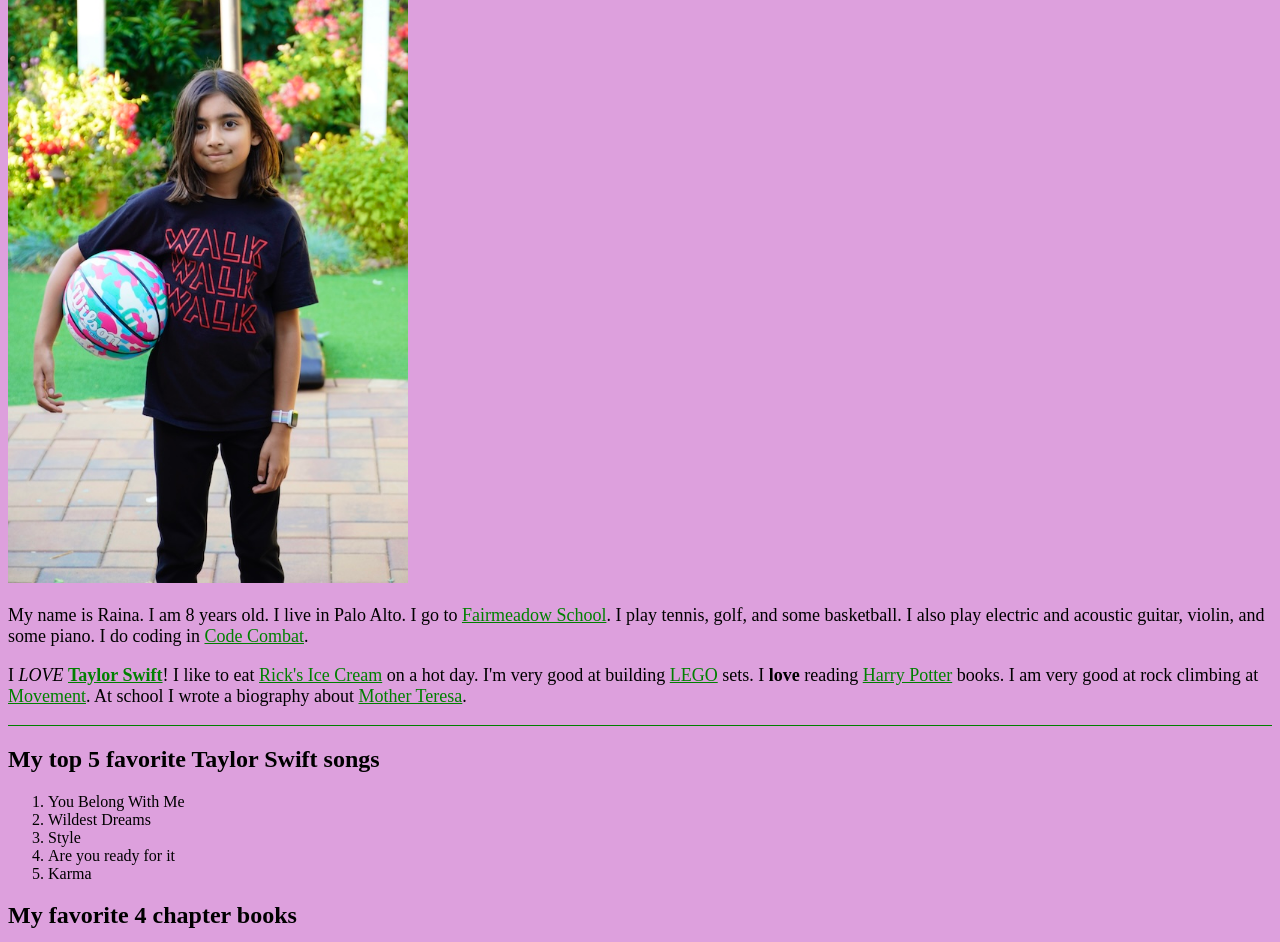
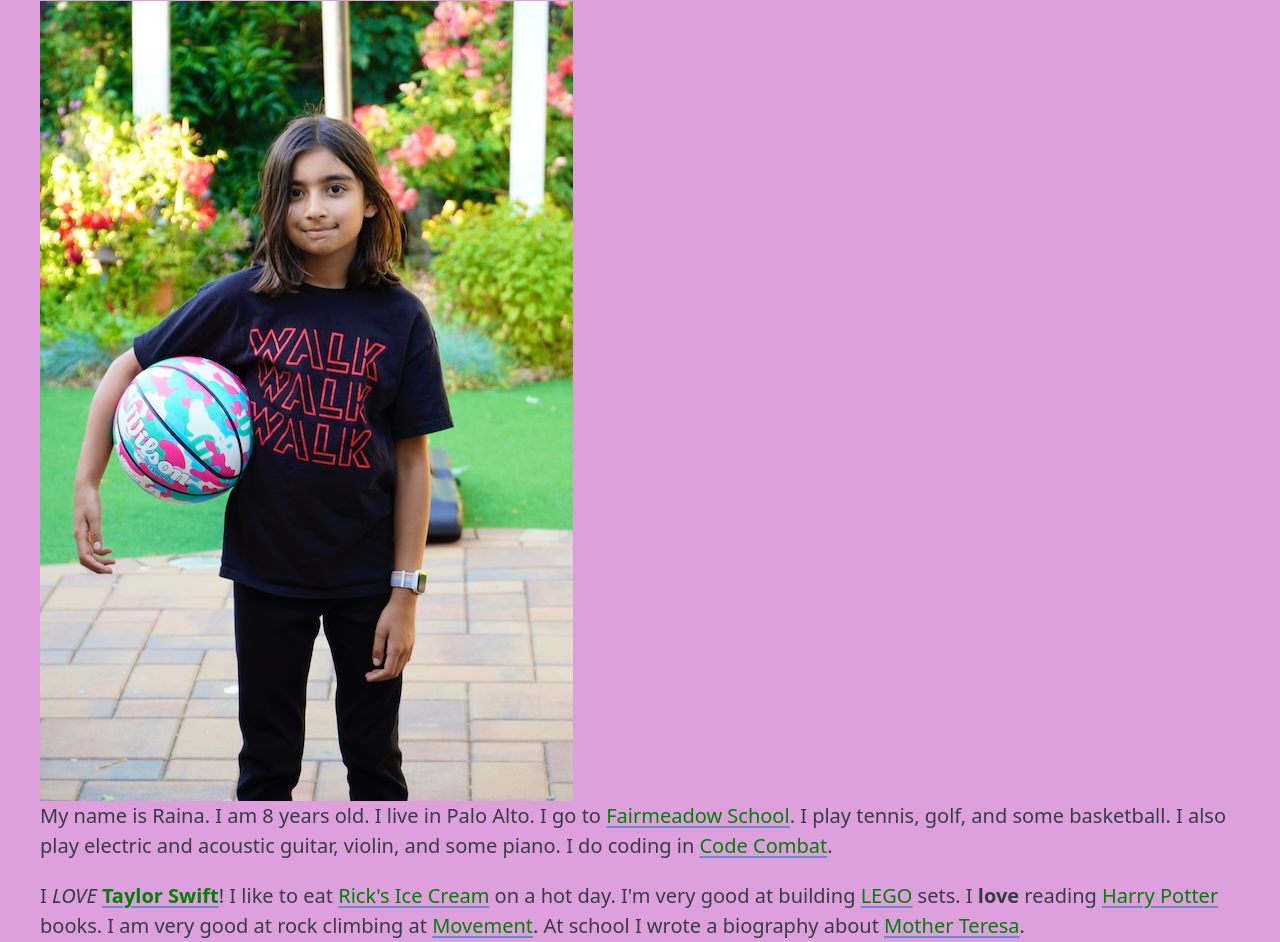
Before and after one commit to rainaflies/rainaflies.github.io, a plain HTML site: page index.html in a window 1280 px wide. Shown: the part 165-1107 px from the top of the page. Drawn offline with nearby package versions, Linux system fonts and the light colour scheme.

Commit message:
Update css

```diff
--- a/index.html
+++ b/index.html
@@ -4,15 +4,12 @@
     <meta charset="UTF-8">
     <title>Raina Sampat</title>
     <meta name="viewport" content="width=device-width, initial-scale=1.0">
-        <script defer data-domain="rainasampat.com" src="https://plausible.io/js/script.js"></script>
+    <link rel="stylesheet" href="https://cdn.jsdelivr.net/npm/@picocss/pico@2/css/pico.min.css" />
     <style>
         body {
             background-color: plum;
             background-attachment: fixed;
             background-size: cover;
-            }
-            p {
-                font-size: large;
         }
         hr {
             border: none;
@@ -28,6 +25,7 @@
     </style>
 </head>
 <body>
+    <main class="container">
         <h1>Raina Sampat</h1>
         <hr>
         <h2>About Me</h2>
@@ -46,7 +44,6 @@
             I am very good at rock climbing at <a href="https://movementgyms.com/">Movement</a>.
             At school I wrote a biography about <a href="https://www.youtube.com/watch?v=8tbHu1kbITY&t=6s">Mother Teresa</a>.
         </p>
-
         <hr>
         <h2>
             My top 5 favorite Taylor Swift songs
@@ -83,5 +80,6 @@
                 Diary of a Wimpy Kid
             </li>
         </ol>
+    </main>
 </body>
 </html>
```
Lines whose indentation alone changed are shown as unchanged.
